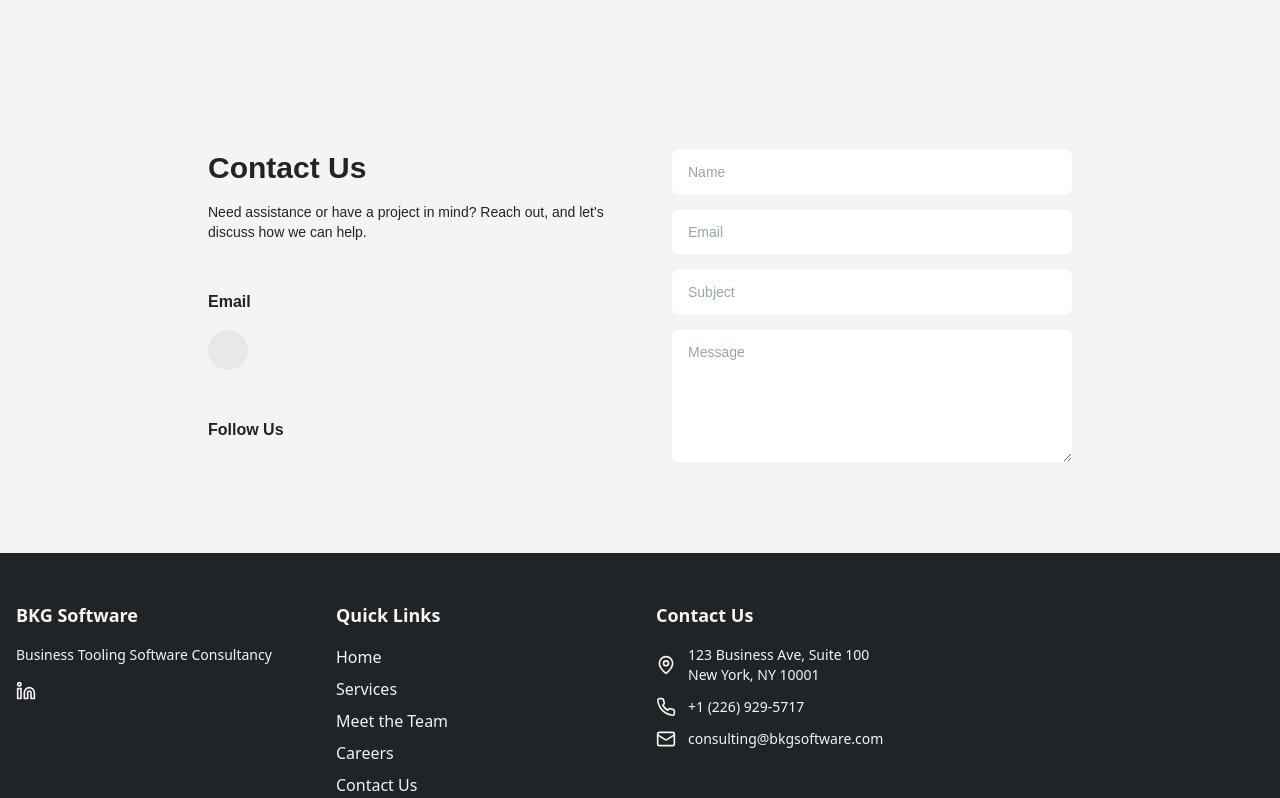
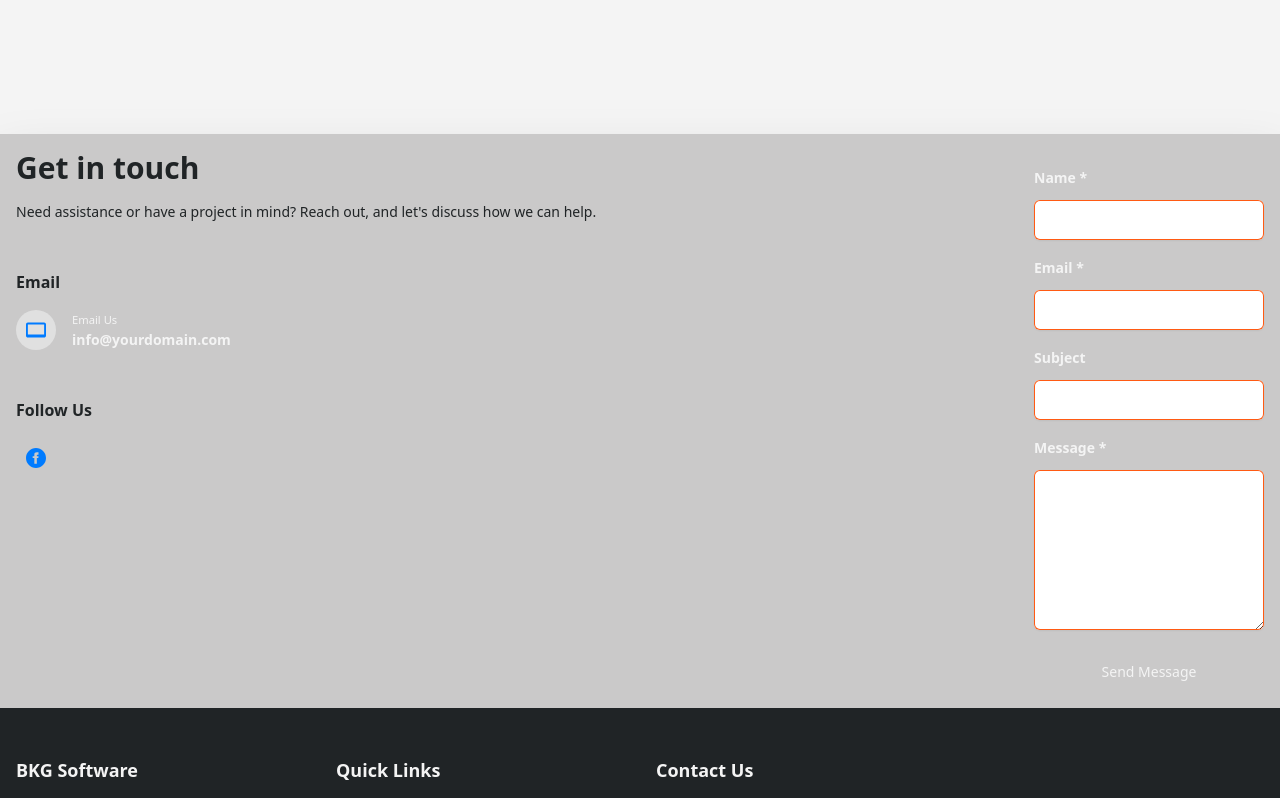
Before and after one commit to bkgsoftware/web, a React (Create React App) app: page /contact in a window 1280 px wide. Shown: the part 962-1760 px from the top of the page. Built offline with nearby package versions, Linux system fonts and the light colour scheme.

Commit message:
WIP, style and add netlify to the QuickContact.js

```diff
--- a/src/components/FooterBar.js
+++ b/src/components/FooterBar.js
@@ -8,14 +8,15 @@ const FooterBar = () => {
 
     return (
 
-        <footer className="bg-black text-white">
-        <QuickContact />
+        <footer className="bg-black text-white drop-shadow-2xl">
+
+            <QuickContact/>
             <div className="max-w-7xl mx-auto px-4 py-12 grid grid-cols-1 md:grid-cols-2 lg:grid-cols-4 gap-8">
                 <div className="space-y-4">
                     <h3 className="text-white text-lg font-semibold">BKG Software</h3>
                     <p className="text-sm">Business Tooling Software Consultancy</p>
                     <div className="flex items-center space-x-4">
-                        <Linkedin className="w-5 h-5 hover:text-dark-gray cursor-pointer" />
+                        <Linkedin className="w-5 h-5 hover:text-dark-gray cursor-pointer"/>
                     </div>
                 </div>
 
@@ -35,15 +36,15 @@ const FooterBar = () => {
                     <h3 className="text-white text-lg font-semibold">Contact Us</h3>
                     <div className="space-y-3">
                         <div className="flex items-center space-x-3">
-                            <MapPin className="w-5 h-5" />
-                            <span className="text-sm">123 Business Ave, Suite 100<br />New York, NY 10001</span>
+                            <MapPin className="w-5 h-5"/>
+                            <span className="text-sm">123 Business Ave, Suite 100<br/>New York, NY 10001</span>
                         </div>
                         <div className="flex items-center space-x-3">
-                            <Phone className="w-5 h-5" />
+                            <Phone className="w-5 h-5"/>
                             <span className="text-sm">+1 (226) 929-5717</span>
                         </div>
                         <div className="flex items-center space-x-3">
-                            <Mail className="w-5 h-5" />
+                            <Mail className="w-5 h-5"/>
                             <span className="text-sm">consulting@bkgsoftware.com</span>
                         </div>
                     </div>
--- a/src/components/QuickContact.js
+++ b/src/components/QuickContact.js
@@ -1,24 +1,111 @@
-import React from 'react';
+import React, { useState, useEffect } from 'react';
 
-function QuickContact() {
+const QuickContact = () => {
+    const [formData, setFormData] = useState({
+        name: "",
+        email: "",
+        subject: "",
+        message: ""
+    });
+
+    const [errors, setErrors] = useState({});
+    const [successMessage, setSuccessMessage] = useState("");
+
+    const handleChange = (e) => {
+        const { name, value } = e.target;
+        setFormData(prev => ({
+            ...prev,
+            [name]: value
+        }));
+        if (errors[name]) {
+            setErrors(prev => ({
+                ...prev,
+                [name]: ""
+            }));
+        }
+    };
+
+    const validateForm = () => {
+        const newErrors = {};
+
+        if (!formData.name.trim()) {
+            newErrors.name = "Name is required";
+        }
+
+        if (!formData.email.trim()) {
+            newErrors.email = "Email is required";
+        } else if (!/\S+@\S+\.\S+/.test(formData.email)) {
+            newErrors.email = "Please enter a valid email address";
+        }
+
+        if (!formData.message.trim()) {
+            newErrors.message = "Message is required";
+        }
+
+        setErrors(newErrors);
+        return Object.keys(newErrors).length === 0;
+    };
+
+    const encode = (data) => {
+        return Object.keys(data)
+            .map(key => encodeURIComponent(key) + "=" + encodeURIComponent(data[key]))
+            .join("&");
+    }
+
+    const handleSubmit = (event) => {
+        event.preventDefault();
+        if (validateForm()) {
+            fetch("/", {
+                method: "POST",
+                headers: { "Content-Type": "application/x-www-form-urlencoded" },
+                body: encode({
+                    "form-name": "quick-contact",
+                    ...formData
+                })
+            })
+                .then(() => {
+                    setSuccessMessage("Message has been sent!");
+                    setFormData({
+                        name: "",
+                        email: "",
+                        subject: "",
+                        message: ""
+                    });
+                })
+                .catch(error => {
+                    setSuccessMessage("Oops! There was an error. Please try again.");
+                    console.log(error);
+                });
+        }
+    };
+
+    useEffect(() => {
+        if (successMessage) {
+            const timer = setTimeout(() => {
+                setSuccessMessage("");
+            }, 3000);
+
+            return () => clearTimeout(timer);
+        }
+    }, [successMessage]);
+
     return (
-        <div className="bg-white">
-
-        <div className="grid sm:grid-cols-2 items-start gap-16 p-4 mx-auto max-w-4xl font-[sans-serif]">
+        <div className="bg-off-white">
+            <div className="grid sm:grid-cols-2 items-start gap-16 p-4 max-w-7xl mx-auto">
                 <div>
-                <h1 className="text-black text-3xl font-extrabold">Contact Us</h1>
-                <p className="text-sm text-black mt-4">Need assistance or have a project in mind? Reach out, and
-                    let's discuss how we can help.</p>
+                    <h1 className="text-black text-3xl font-extrabold">Get in touch</h1>
+                    <p className="text-sm text-black mt-4">
+                        Need assistance or have a project in mind? Reach out, and
+                        let's discuss how we can help.
+                    </p>
 
                     <div className="mt-12">
                         <h2 className="text-black text-base font-bold">Email</h2>
                         <ul className="mt-4">
                             <li className="flex items-center">
-                            <div
-                                className="bg-[#e6e6e6cf] h-10 w-10 rounded-full flex items-center justify-center shrink-0">
-                                <svg xmlns="http://www.w3.org/2000/svg" width="20px" height="20px" fill='#007bff'
-                                     viewBox="0 0 479.058 479.058">
-                                    <path d="..."/>
+                                <div className="bg-[#e6e6e6cf] h-10 w-10 rounded-full flex items-center justify-center shrink-0">
+                                    <svg xmlns="http://www.w3.org/2000/svg" width="20px" height="20px" fill='#007bff' viewBox="0 0 479.058 479.058">
+                                        <path d="M434.146 59.882H44.912C20.146 59.882 0 80.028 0 104.794v269.47c0 24.766 20.146 44.912 44.912 44.912h389.234c24.766 0 44.912-20.146 44.912-44.912v-269.47c0-24.766-20.146-44.912-44.912-44.912zm0 289.47H44.912V104.794h389.234v244.558z" />
                                     </svg>
                                 </div>
                                 <a href="mailto:info@yourdomain.com" className="text-sm ml-4">
@@ -32,11 +119,10 @@ function QuickContact() {
                     <div className="mt-12">
                         <h2 className="text-black text-base font-bold">Follow Us</h2>
                         <ul className="flex mt-4 space-x-4">
-                        <li className=" h-10 w-10 rounded-full flex items-center justify-center shrink-0">
+                            <li className="h-10 w-10 rounded-full flex items-center justify-center shrink-0">
                                 <a href="https://facebook.com/yourpage">
-                                <svg xmlns="http://www.w3.org/2000/svg" width="20px" height="20px" fill='#007bff'
-                                     viewBox="0 0 24 24">
-                                    <path d="..."/>
+                                    <svg xmlns="http://www.w3.org/2000/svg" width="20px" height="20px" fill='#007bff' viewBox="0 0 24 24">
+                                        <path d="M12 0C5.373 0 0 5.373 0 12s5.373 12 12 12 12-5.373 12-12S18.627 0 12 0zm3 8h-1.35c-.538 0-.65.221-.65.778V10h2l-.209 2H13v7h-3v-7H8v-2h2V7.692C10 5.923 10.931 5 13.029 5H15v3z" />
                                     </svg>
                                 </a>
                             </li>
@@ -44,24 +130,93 @@ function QuickContact() {
                     </div>
                 </div>
 
-            <form className="ml-auto space-y-4" method="POST" action="/submit-form">
-                <input type='text' name="name" placeholder='Name' required
-                       className="w-full rounded-md py-3 px-4 bg-gray-100 text-black text-sm outline-blue-500 focus:bg-transparent"/>
-                <input type='email' name="email" placeholder='Email' required
-                       className="w-full rounded-md py-3 px-4 bg-gray-100 text-black text-sm outline-blue-500 focus:bg-transparent"/>
-                <input type='text' name="subject" placeholder='Subject'
-                       className="w-full rounded-md py-3 px-4 bg-gray-100 text-black text-sm outline-blue-500 focus:bg-transparent"/>
-                <textarea name="message" placeholder='Message' rows="6" required
-                          className="w-full rounded-md px-4 bg-gray-100 text-black text-sm pt-3 outline-blue-500 focus:bg-transparent"></textarea>
-                <button type='submit'
-                        className="black bg-blue-500 hover:bg-blue-600 tracking-wide rounded-md text-sm px-4 py-3 w-full !mt-6">Send
-                    Message
+                <form
+                    onSubmit={handleSubmit}
+                    name="quick-contact"
+                    method="POST"
+                    data-netlify="true"
+                    data-netlify-honeypot="bot-field"
+                    className="ml-auto space-y-4"
+                >
+                    <input type="hidden" name="form-name" value="quick-contact" />
+                    <input type="hidden" name="bot-field" />
+
+                    <div>
+                        <label htmlFor="name" className="block text-sm font-semibold leading-6 text-gray-900">
+                            Name <span className="text-red-500">*</span>
+                        </label>
+                        <input
+                            id="name"
+                            name="name"
+                            type="text"
+                            required
+                            value={formData.name}
+                            onChange={handleChange}
+                            className={`mt-2.5 w-full rounded-md border-0 px-3.5 py-2 text-gray-900 shadow-sm ring-1 ring-inset ${errors.name ? 'ring-red-500' : 'ring-orange'} placeholder:text-gray-400 focus:ring-1 focus:ring-inset focus:ring-orange sm:text-sm sm:leading-6`}
+                        />
+                        {errors.name && <p className="mt-1 text-sm text-red-500">{errors.name}</p>}
+                    </div>
+
+                    <div>
+                        <label htmlFor="email" className="block text-sm font-semibold leading-6 text-gray-900">
+                            Email <span className="text-red-500">*</span>
+                        </label>
+                        <input
+                            id="email"
+                            name="email"
+                            type="email"
+                            required
+                            value={formData.email}
+                            onChange={handleChange}
+                            className={`mt-2.5 w-full rounded-md border-0 px-3.5 py-2 text-gray-900 shadow-sm ring-1 ring-inset ${errors.email ? 'ring-red-500' : 'ring-orange'} placeholder:text-gray-400 focus:ring-1 focus:ring-inset focus:ring-orange sm:text-sm sm:leading-6`}
+                        />
+                        {errors.email && <p className="mt-1 text-sm text-red-500">{errors.email}</p>}
+                    </div>
+
+                    <div>
+                        <label htmlFor="subject" className="block text-sm font-semibold leading-6 text-gray-900">
+                            Subject
+                        </label>
+                        <input
+                            id="subject"
+                            name="subject"
+                            type="text"
+                            value={formData.subject}
+                            onChange={handleChange}
+                            className="mt-2.5 w-full rounded-md border-0 px-3.5 py-2 text-gray-900 shadow-sm ring-1 ring-inset ring-orange placeholder:text-gray-400 focus:ring-1 focus:ring-inset focus:ring-orange sm:text-sm sm:leading-6"
+                        />
+                    </div>
+
+                    <div>
+                        <label htmlFor="message" className="block text-sm font-semibold leading-6 text-gray-900">
+                            Message <span className="text-red-500">*</span>
+                        </label>
+                        <textarea
+                            id="message"
+                            name="message"
+                            rows={6}
+                            required
+                            value={formData.message}
+                            onChange={handleChange}
+                            className={`mt-2.5 w-full rounded-md border-0 px-3.5 py-2 text-gray-900 shadow-sm ring-1 ring-inset ${errors.message ? 'ring-red-500' : 'ring-orange'} placeholder:text-gray-400 focus:ring-1 focus:ring-inset focus:ring-orange sm:text-sm sm:leading-6`}
+                        />
+                        {errors.message && <p className="mt-1 text-sm text-red-500">{errors.message}</p>}
+                    </div>
+
+                    <button
+                        type="submit"
+                        className="block w-full rounded-md bg-blue-500 hover:bg-blue-600 px-3.5 py-2.5 text-center text-white text-sm transition-all duration-500 hover:shadow-lg"
+                    >
+                        Send Message
                     </button>
+
+                    {successMessage && (
+                        <p className="text-success text-sm text-center mt-2">{successMessage}</p>
+                    )}
                 </form>
             </div>
         </div>
-
     );
-}
+};
 
 export default QuickContact;
--- a/tailwind.config.js
+++ b/tailwind.config.js
@@ -14,6 +14,7 @@ module.exports = {
       'dark-gray': '#293241',
       'red-orange': '#EE6C4D',
       'white': '#F4F4F4',
+      'off-white': '#cac9c9',
       'black': '#202426',
       'orange': '#ff5a13',
       'success' : '#4BB543',
```
Lines whose indentation alone changed are shown as unchanged.
